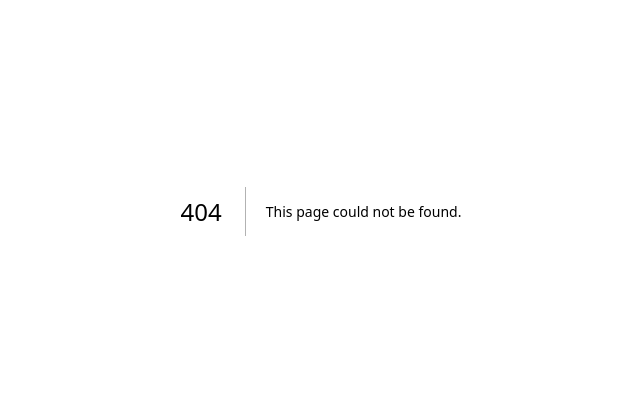
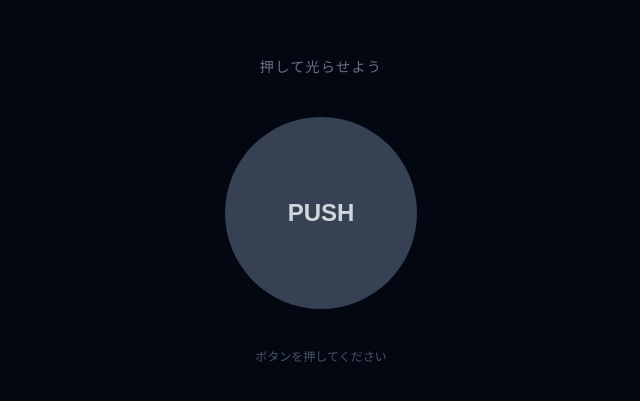
Before and after one commit to hotaka0908/wiz-apps, a Next.js app: page /glowing-button-y5n7 in a window 1280 px wide. Before the commit this address had no page. Shown: the part 189-590 px from the top of the page, without its empty margins (319-959 px from the left). Built offline with nearby package versions, Linux system fonts and the light colour scheme.

Commit message:
add glowing-button-y5n7 app

```diff
--- /dev/null
+++ b/app/glowing-button-y5n7/page.tsx
@@ -0,0 +1,34 @@
+'use client'
+
+import { useState } from 'react'
+
+export default function GlowingButton() {
+  const [on, setOn] = useState(false)
+
+  return (
+    <main className="min-h-screen flex flex-col items-center justify-center bg-gray-950 gap-10">
+      <h1 className="text-gray-500 text-sm tracking-widest uppercase">押して光らせよう</h1>
+      <button
+        onClick={() => setOn((o) => !o)}
+        style={
+          on
+            ? {
+                boxShadow:
+                  '0 0 50px 20px rgba(253,224,71,0.75), 0 0 120px 60px rgba(253,186,5,0.35)',
+              }
+            : {}
+        }
+        className={`w-48 h-48 rounded-full text-2xl font-bold transition-all duration-300 cursor-pointer select-none ${
+          on
+            ? 'bg-yellow-300 text-gray-900 scale-110'
+            : 'bg-gray-700 text-gray-300 scale-100 hover:bg-gray-600'
+        }`}
+      >
+        {on ? '光ってる！' : 'PUSH'}
+      </button>
+      <p className="text-gray-600 text-xs">
+        {on ? 'もう一度押すと消えます' : 'ボタンを押してください'}
+      </p>
+    </main>
+  )
+}
```
